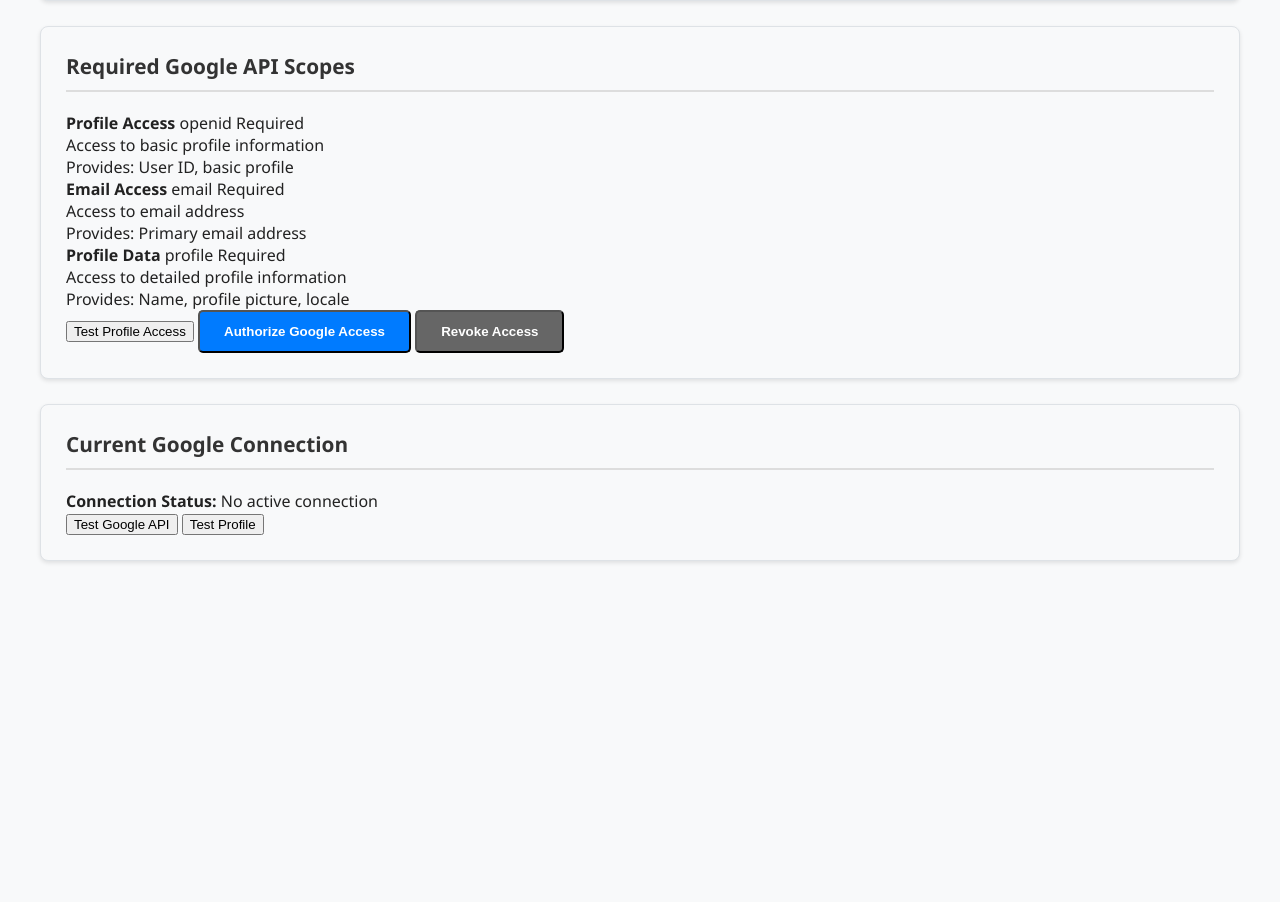
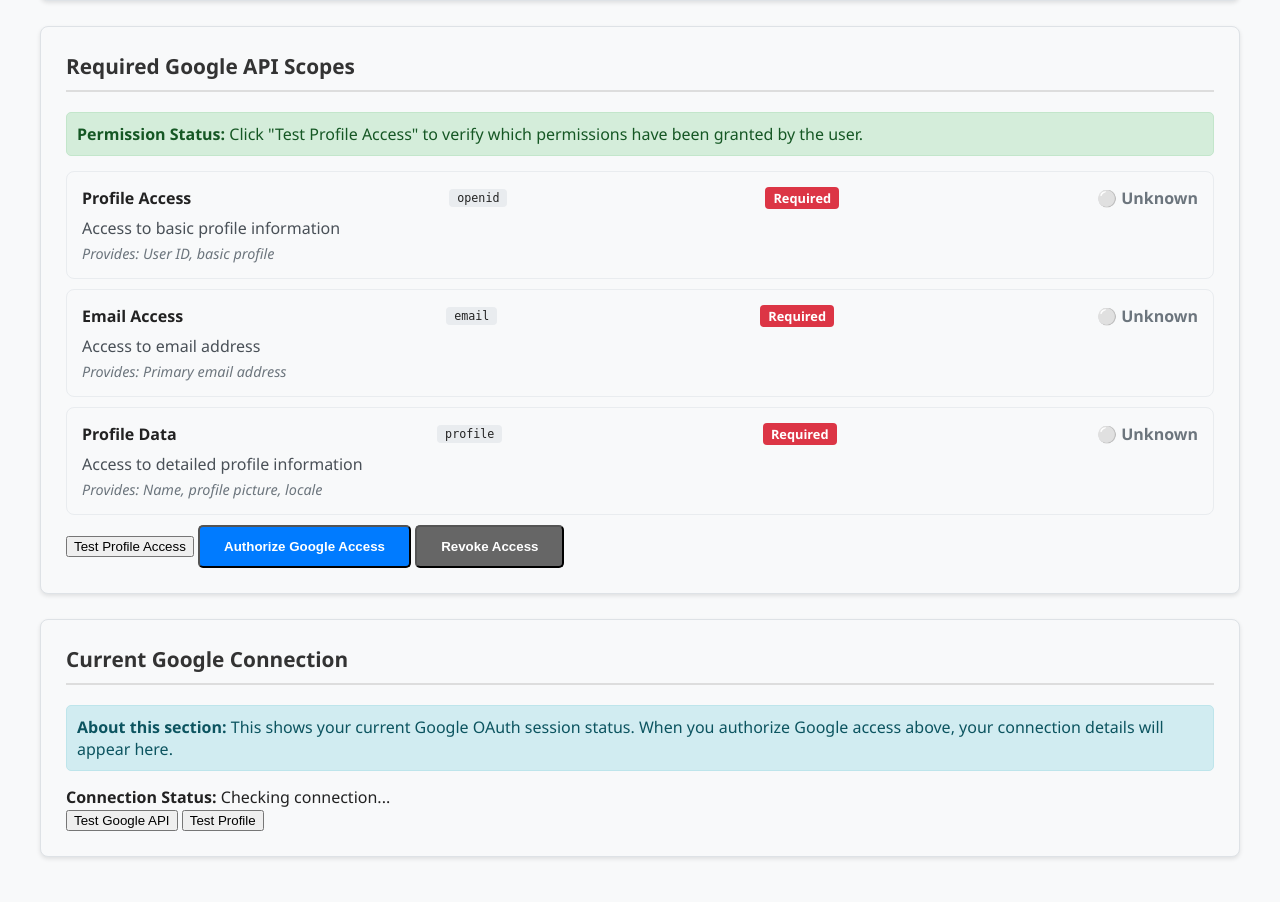
Before and after one commit to blackburnd/portfoliosite, a FastAPI app: template templates/google_oauth_admin.html in a window 1280 px wide. Shown: the part 868-1770 px from the top of the page. Before the commit the page ends 1431 px from the top, so only its background shows below. Run offline with FastAPI, Linux system fonts and the light colour scheme; the template is opened without the code that fills it: most values are stand-ins (such as "Sample title", 1, 10 or a date in 2020); data that the repository does not hold is empty; parts of the project's set-up code (start-up, migrations or seed data) failed here and were passed over; some libraries are stand-ins or nearby versions.

Commit message:
Enhance Google OAuth admin page with clearer permission status and connection info
- Add visual permission status indicators (granted/denied/unknown) for each OAuth scope
- Enhance scope section with explanatory text about testing permissions
- Improve connection status section with better explanations and formatting
- Update JavaScript to track and display permission status based on profile test results
- Add comprehensive CSS styling for new permission status elements
- Reset permission status when connection is lost or tests fail

```diff
--- a/assets/js/google-oauth-admin.js
+++ b/assets/js/google-oauth-admin.js
@@ -35,6 +35,9 @@
 
         this.bindEvents();
         this.loadGoogleStatus();
+
+        // Initialize permission status on page load
+        this.resetPermissionStatus();
     }
 
     bindEvents() {
@@ -84,6 +87,7 @@
         const statusText = document.getElementById('google-status-text');
         const connectionStatus = document.getElementById('google-connection-status');
         const connectionText = document.getElementById('google-connection-text');
+        const connectionDetails = document.getElementById('google-connection-details');
 
         if (data.configured) {
             statusDisplay.className = 'status-configured';
@@ -98,20 +102,54 @@
             statusText.textContent = 'Google OAuth not configured';
         }
 
-        if (data.connected) {
+        // Update connection status
+        if (data.connected && data.account_email) {
             connectionStatus.className = 'status-configured';
             connectionText.textContent = 'Connected to Google';
+            connectionDetails.style.display = 'block';
 
-            const details = document.getElementById('google-connection-details');
-            details.style.display = 'block';
-            document.getElementById('google-account-email').textContent = data.account_email || 'Unknown';
-            document.getElementById('google-last-sync').textContent = data.last_sync || 'Never';
+            document.getElementById('google-account-email').textContent = data.account_email;
+            document.getElementById('google-last-sync').textContent = data.last_sync || 'Current session';
             document.getElementById('google-token-expiry').textContent = data.token_expiry || 'Unknown';
         } else {
             connectionStatus.className = 'status-not-configured';
             connectionText.textContent = 'Not connected to Google';
-            document.getElementById('google-connection-details').style.display = 'none';
+            connectionDetails.style.display = 'none';
+
+            // Reset permission status indicators
+            this.resetPermissionStatus();
         }
+    }
+
+    resetPermissionStatus() {
+        // Reset all permission status indicators to unknown
+        const permissionElements = ['openid-status', 'email-status', 'profile-status'];
+        permissionElements.forEach(elementId => {
+            const element = document.getElementById(elementId);
+            if (element) {
+                element.innerHTML = '<span class="status-unknown">⚪ Unknown</span>';
+            }
+        });
+    }
+
+    updatePermissionStatus(profileData) {
+        // Update permission status based on successful profile data retrieval
+        const permissions = {
+            'openid-status': profileData.id ? 'granted' : 'denied',
+            'email-status': profileData.email ? 'granted' : 'denied',
+            'profile-status': (profileData.name || profileData.picture) ? 'granted' : 'denied'
+        };
+
+        Object.entries(permissions).forEach(([elementId, status]) => {
+            const element = document.getElementById(elementId);
+            if (element) {
+                if (status === 'granted') {
+                    element.innerHTML = '<span class="status-granted">✅ Granted</span>';
+                } else {
+                    element.innerHTML = '<span class="status-denied">❌ Denied</span>';
+                }
+            }
+        });
     }
 
     async saveGoogleConfig(e) {
@@ -262,9 +300,13 @@
 
             if (response.ok && result.status === 'success') {
                 const data = result.data;
+
+                // Update permission status indicators
+                this.updatePermissionStatus(data);
+
                 resultsDiv.innerHTML = `
                     <div class="test-success">
-                        ✅ Profile Access test passed<br>
+                        ✅ Profile Access test passed - All required permissions granted<br>
                         <strong>ID:</strong> ${data.id || 'N/A'}<br>
                         <strong>Name:</strong> ${data.name || 'N/A'}<br>
                         <strong>Email:</strong> ${data.email || 'N/A'}<br>
@@ -273,10 +315,13 @@
                         <strong>Locale:</strong> ${data.locale || 'N/A'}
                     </div>`;
             } else {
+                // Reset permission status on failure
+                this.resetPermissionStatus();
                 resultsDiv.innerHTML = `<div class="test-error">❌ Profile Access test failed: ${result.message || result.detail}</div>`;
             }
         } catch (error) {
             console.error('Error testing profile access:', error);
+            this.resetPermissionStatus();
             resultsDiv.innerHTML = '<div class="test-error">❌ Profile Access test failed: Network error</div>';
         }
     }
--- a/assets/style.css
+++ b/assets/style.css
@@ -2393,3 +2393,107 @@
         min-width: 900px; /* Force horizontal scroll on mobile */
     }
 }
+
+/* Google OAuth Admin Styles */
+.oauth-admin-content .scope-item {
+    background: #f8f9fa;
+    border: 1px solid #e9ecef;
+    border-radius: 8px;
+    padding: 15px;
+    margin-bottom: 10px;
+}
+
+.oauth-admin-content .scope-header {
+    display: flex;
+    align-items: center;
+    justify-content: space-between;
+    flex-wrap: wrap;
+    gap: 10px;
+    margin-bottom: 8px;
+}
+
+.oauth-admin-content .scope-name {
+    background: #e9ecef;
+    padding: 2px 8px;
+    border-radius: 4px;
+    font-family: monospace;
+    font-size: 0.9em;
+}
+
+.oauth-admin-content .required-badge {
+    background: #dc3545;
+    color: white;
+    padding: 2px 8px;
+    border-radius: 4px;
+    font-size: 0.8em;
+    font-weight: bold;
+}
+
+.oauth-admin-content .permission-status {
+    font-weight: bold;
+}
+
+.oauth-admin-content .status-unknown {
+    color: #6c757d;
+}
+
+.oauth-admin-content .status-granted {
+    color: #28a745;
+}
+
+.oauth-admin-content .status-denied {
+    color: #dc3545;
+}
+
+.oauth-admin-content .scope-description {
+    margin-bottom: 5px;
+    color: #495057;
+}
+
+.oauth-admin-content .scope-data-access {
+    font-size: 0.9em;
+    color: #6c757d;
+    font-style: italic;
+}
+
+.oauth-admin-content .scopes-status-info {
+    background: #d4edda;
+    border: 1px solid #c3e6cb;
+    border-radius: 5px;
+    padding: 10px;
+    margin-bottom: 15px;
+}
+
+.oauth-admin-content .scopes-status-info p {
+    margin: 0;
+    color: #155724;
+}
+
+.oauth-admin-content .connection-status-info {
+    background: #d1ecf1;
+    border: 1px solid #bee5eb;
+    border-radius: 5px;
+    padding: 10px;
+    margin-bottom: 15px;
+}
+
+.oauth-admin-content .connection-status-info p {
+    margin: 0;
+    color: #0c5460;
+}
+
+.oauth-admin-content .connection-detail {
+    margin-bottom: 10px;
+}
+
+.oauth-admin-content .connection-value {
+    font-weight: bold;
+    color: #495057;
+}
+
+.oauth-admin-content .connection-note {
+    display: block;
+    font-size: 0.85em;
+    color: #6c757d;
+    margin-top: 2px;
+}
--- a/templates/google_oauth_admin.html
+++ b/templates/google_oauth_admin.html
@@ -73,32 +73,44 @@
     <!-- Google API Scopes Information -->
     <div class="config-section">
         <h3>Required Google API Scopes</h3>
+        <div class="scopes-status-info">
+            <p><strong>Permission Status:</strong> Click "Test Profile Access" to verify which permissions have been granted by the user.</p>
+        </div>
         <div class="scopes-list">
-            <div class="scope-item required">
+            <div class="scope-item required" id="scope-openid">
                 <div class="scope-header">
                     <strong>Profile Access</strong>
                     <span class="scope-name">openid</span>
                     <span class="required-badge">Required</span>
+                    <span class="permission-status" id="openid-status">
+                        <span class="status-unknown">⚪ Unknown</span>
+                    </span>
                 </div>
                 <div class="scope-description">Access to basic profile information</div>
                 <div class="scope-data-access">Provides: User ID, basic profile</div>
             </div>
 
-            <div class="scope-item required">
+            <div class="scope-item required" id="scope-email">
                 <div class="scope-header">
                     <strong>Email Access</strong>
                     <span class="scope-name">email</span>
                     <span class="required-badge">Required</span>
+                    <span class="permission-status" id="email-status">
+                        <span class="status-unknown">⚪ Unknown</span>
+                    </span>
                 </div>
                 <div class="scope-description">Access to email address</div>
                 <div class="scope-data-access">Provides: Primary email address</div>
             </div>
 
-            <div class="scope-item required">
+            <div class="scope-item required" id="scope-profile">
                 <div class="scope-header">
                     <strong>Profile Data</strong>
                     <span class="scope-name">profile</span>
                     <span class="required-badge">Required</span>
+                    <span class="permission-status" id="profile-status">
+                        <span class="status-unknown">⚪ Unknown</span>
+                    </span>
                 </div>
                 <div class="scope-description">Access to detailed profile information</div>
                 <div class="scope-data-access">Provides: Name, profile picture, locale</div>
@@ -110,19 +122,35 @@
             <button type="button" class="btn-primary" id="initiate-google-oauth">Authorize Google Access</button>
             <button type="button" class="btn-secondary" id="revoke-google-oauth">Revoke Access</button>
         </div>
+
+        <div class="test-results" id="google-test-results" style="display: none;"></div>
     </div>
 
     <!-- Google OAuth Connection Status -->
     <div class="config-section">
         <h3>Current Google Connection</h3>
+        <div class="connection-status-info">
+            <p><strong>About this section:</strong> This shows your current Google OAuth session status. When you authorize Google access above, your connection details will appear here.</p>
+        </div>
         <div id="google-connection-status" class="status-not-configured">
-            <strong>Connection Status:</strong> <span id="google-connection-text">No active connection</span>
+            <strong>Connection Status:</strong> <span id="google-connection-text">Checking connection...</span>
         </div>
 
         <div id="google-connection-details" style="display: none;">
-            <p><strong>Connected Account:</strong> <span id="google-account-email">-</span></p>
-            <p><strong>Last Login:</strong> <span id="google-last-sync">-</span></p>
-            <p><strong>Token Expires:</strong> <span id="google-token-expiry">-</span></p>
+            <div class="connection-detail">
+                <strong>Connected Account:</strong>
+                <span id="google-account-email" class="connection-value">-</span>
+            </div>
+            <div class="connection-detail">
+                <strong>Last Authentication:</strong>
+                <span id="google-last-sync" class="connection-value">-</span>
+                <small class="connection-note">When you last signed in with Google for this session</small>
+            </div>
+            <div class="connection-detail">
+                <strong>Session Token Expires:</strong>
+                <span id="google-token-expiry" class="connection-value">-</span>
+                <small class="connection-note">When your current access token expires</small>
+            </div>
         </div>
 
         <div class="config-actions">
```
